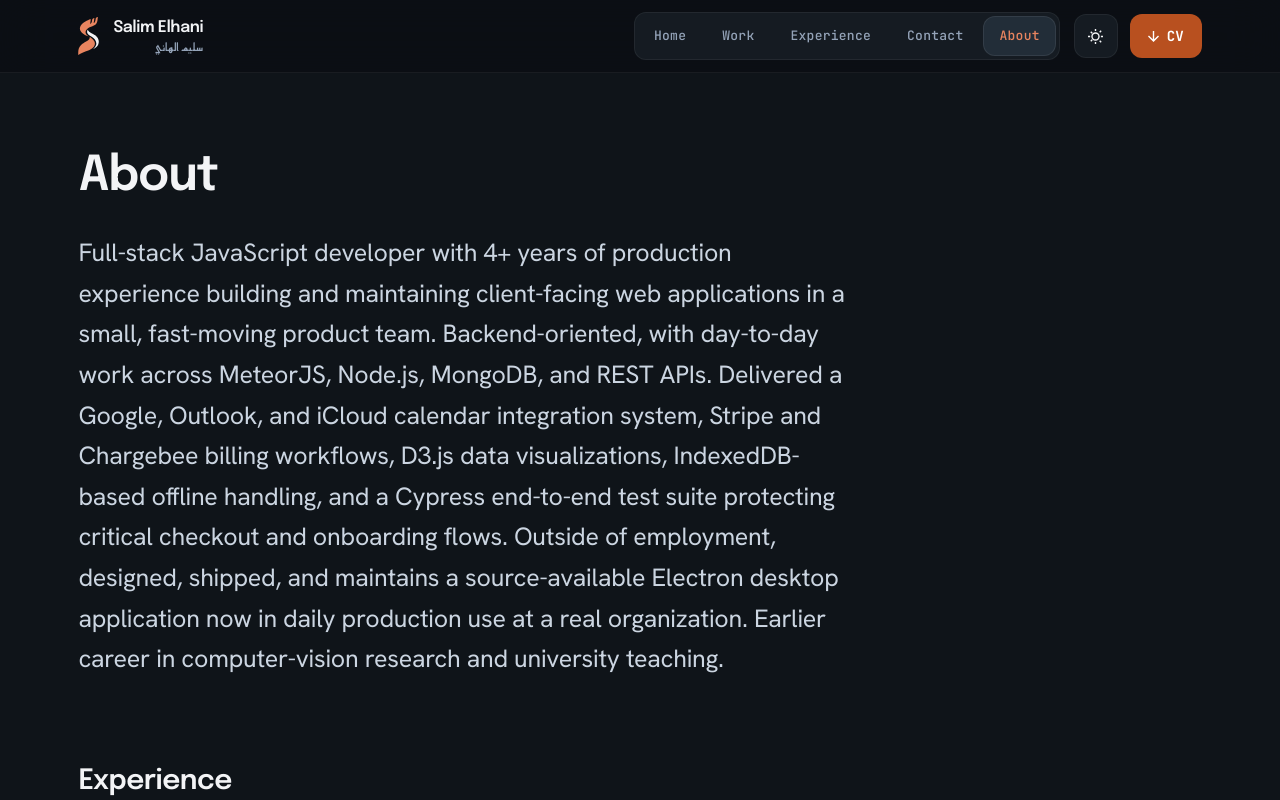
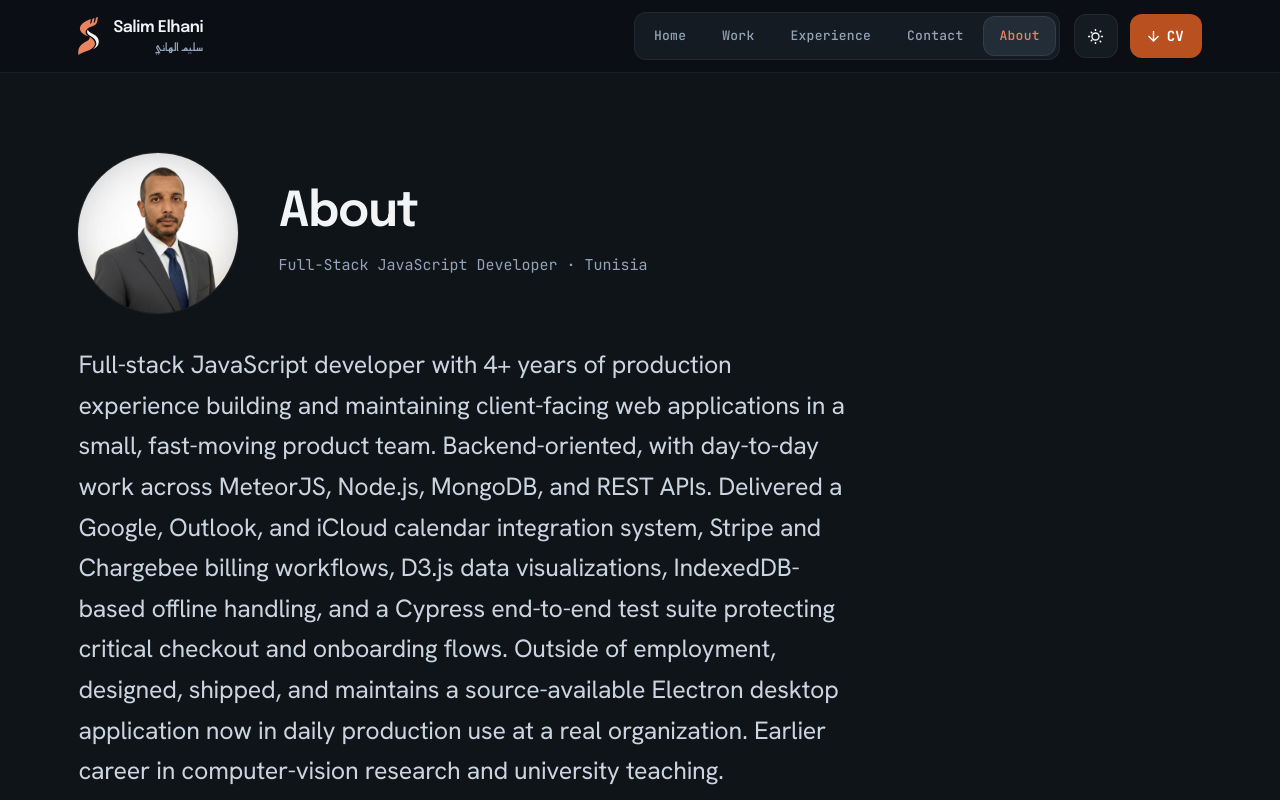
Before and after one commit to SalimElheni1/my-portfolio, a Next.js app: page /about in a window 1280 px wide. Shown: the top 800 px of the page. Built offline with nearby package versions, Linux system fonts and the light colour scheme; no server answers.

Commit message:
Enhance About page layout with profile image and details; update contact form for improved bot protection; refine site metadata and add profile image for structured data

```diff
--- a/app/about/page.tsx
+++ b/app/about/page.tsx
@@ -4,6 +4,8 @@ import { experience, education } from "@/content/experience";
 import { projects } from "@/content/project";
 import { SectionHeading } from "@/components/section-heading";
 import { pageMetadata } from "@/lib/site";
+import Image from "next/image";
+import photo from "@/public/salim-elhani.webp";
 
 export const metadata = pageMetadata({
   title: "About",
@@ -18,8 +20,27 @@ export default function AboutPage() {
   return (
     <div className="wrap py-14 sm:py-20">
       <div className="max-w-3xl">
-        <h1 className="font-display text-4xl font-semibold tracking-tighter text-heading sm:text-5xl">About</h1>
-        <p className="mt-8 text-lg leading-relaxed text-body sm:text-xl">{profile.summary}</p>
+        <div className="flex flex-col gap-8 sm:flex-row sm:items-center sm:gap-10">
+          <Image
+            src={photo}
+            alt={`Portrait of ${profile.name}`}
+            placeholder="blur"
+            loading="eager"
+            sizes="(min-width: 640px) 160px, 128px"
+            className="size-32 shrink-0 rounded-full object-cover ring-1 ring-line sm:size-40"
+          />
+          <div>
+            <h1 className="font-display text-4xl font-semibold tracking-tighter text-heading sm:text-5xl">
+              About
+            </h1>
+            <p className="mt-4 font-mono text-sm text-muted">
+              {profile.title} · {profile.location}
+            </p>
+          </div>
+        </div>
+        <p className="mt-8 text-lg leading-relaxed text-body sm:text-xl">
+          {profile.summary}
+        </p>
 
         <section aria-labelledby="experience-heading" className="mt-20">
           <SectionHeading id="experience-heading">Experience</SectionHeading>
@@ -32,14 +53,23 @@ export default function AboutPage() {
                   >
                     {item.role}, {item.organization}
                   </h3>
-                  <span className="shrink-0 font-mono text-xs text-muted">{item.period}</span>
+                  <span className="shrink-0 font-mono text-xs text-muted">
+                    {item.period}
+                  </span>
                 </div>
                 <p className="mt-1 text-sm text-muted">{item.location}</p>
-                {item.summary && <p className="mt-3 text-base leading-relaxed text-muted">{item.summary}</p>}
+                {item.summary && (
+                  <p className="mt-3 text-base leading-relaxed text-muted">
+                    {item.summary}
+                  </p>
+                )}
                 {item.highlights.length > 0 && (
                   <ul className="mt-4 flex flex-col gap-2">
                     {item.highlights.map((point) => (
-                      <li key={point} className="text-base leading-relaxed text-muted">
+                      <li
+                        key={point}
+                        className="text-base leading-relaxed text-muted"
+                      >
                         {point}
                       </li>
                     ))}
@@ -63,10 +93,15 @@ export default function AboutPage() {
                             sub.name
                           )}
                         </h4>
-                        <p className="mt-1 text-sm text-muted">{sub.description}</p>
+                        <p className="mt-1 text-sm text-muted">
+                          {sub.description}
+                        </p>
                         <ul className="mt-3 flex flex-col gap-2">
                           {sub.highlights.map((point) => (
-                            <li key={point} className="text-sm leading-relaxed text-muted">
+                            <li
+                              key={point}
+                              className="text-sm leading-relaxed text-muted"
+                            >
                               {point}
                             </li>
                           ))}
@@ -84,10 +119,16 @@ export default function AboutPage() {
           <SectionHeading id="project-heading">Personal project</SectionHeading>
           <div className="mt-8">
             <div className="flex flex-col gap-1 sm:flex-row sm:items-baseline sm:justify-between sm:gap-6">
-              <h3 className="font-display text-lg font-medium text-heading">{project.name}</h3>
-              <span className="shrink-0 font-mono text-xs text-muted">{project.period}</span>
+              <h3 className="font-display text-lg font-medium text-heading">
+                {project.name}
+              </h3>
+              <span className="shrink-0 font-mono text-xs text-muted">
+                {project.period}
+              </span>
             </div>
-            <p className="mt-3 text-base leading-relaxed text-muted">{project.description}</p>
+            <p className="mt-3 text-base leading-relaxed text-muted">
+              {project.description}
+            </p>
             <Link
               href={`/work/${project.slug}`}
               className="mt-4 inline-flex border-b border-accent-dim pb-0.5 font-display text-sm font-medium text-accent-ink transition-colors hover:border-accent-bright hover:text-ink"
@@ -106,10 +147,14 @@ export default function AboutPage() {
                 className="flex flex-col gap-1 sm:flex-row sm:items-baseline sm:justify-between sm:gap-6"
               >
                 <div>
-                  <p className="font-display text-base font-medium text-heading">{item.credential}</p>
+                  <p className="font-display text-base font-medium text-heading">
+                    {item.credential}
+                  </p>
                   <p className="text-sm text-muted">{item.institution}</p>
                 </div>
-                <span className="shrink-0 font-mono text-xs text-muted">{item.period}</span>
+                <span className="shrink-0 font-mono text-xs text-muted">
+                  {item.period}
+                </span>
               </li>
             ))}
           </ul>
@@ -120,7 +165,8 @@ export default function AboutPage() {
           <ul className="mt-8 flex flex-col gap-2 text-base text-muted">
             {profile.languages.map((lang) => (
               <li key={lang.name}>
-                <span className="text-heading">{lang.name}</span>, {lang.level.toLowerCase()}
+                <span className="text-heading">{lang.name}</span>,{" "}
+                {lang.level.toLowerCase()}
               </li>
             ))}
           </ul>
--- a/app/api/contact/route.ts
+++ b/app/api/contact/route.ts
@@ -1,6 +1,10 @@
 import { NextResponse } from "next/server";
 import { profile } from "@/content/profile";
-import { CONTACT_MAX_LENGTHS, contactSubjectLabel, isValidEmail } from "@/lib/contact";
+import {
+  CONTACT_MAX_LENGTHS,
+  contactSubjectLabel,
+  isValidEmail,
+} from "@/lib/contact";
 import { clientIp, createRateLimiter } from "@/lib/rate-limit";
 
 const RESEND_API_KEY = process.env.RESEND_API_KEY;
@@ -52,7 +56,12 @@ export async function POST(request: Request) {
   }
   // Only JSON: a text/plain or form POST is a "simple" request that any site
   // can send cross-origin without a CORS preflight.
-  if (!request.headers.get("content-type")?.toLowerCase().startsWith("application/json")) {
+  if (
+    !request.headers
+      .get("content-type")
+      ?.toLowerCase()
+      .startsWith("application/json")
+  ) {
     return fail("Invalid request.", 415);
   }
   if (Number(request.headers.get("content-length")) > MAX_BODY_BYTES) {
@@ -72,14 +81,18 @@ export async function POST(request: Request) {
 
   // The name goes into the email's subject line, so line breaks and other
   // control characters become plain spaces.
-  const name = typeof body.name === "string" ? body.name.replace(/[\s\p{Cc}]+/gu, " ").trim() : "";
+  const name =
+    typeof body.name === "string"
+      ? body.name.replace(/[\s\p{Cc}]+/gu, " ").trim()
+      : "";
   const email = typeof body.email === "string" ? body.email.trim() : "";
   const message = typeof body.message === "string" ? body.message.trim() : "";
   const subject = contactSubjectLabel(body.subject);
   // Honeypot: a field real visitors never see or fill in (hidden via CSS).
   // Bots that auto-fill every input tend to fill it — if it's non-empty,
   // pretend success without actually sending anything.
-  const honeypot = typeof body.hp_field === "string" ? body.hp_field.trim() : "";
+  const honeypot =
+    typeof body.hp_field === "string" ? body.hp_field.trim() : "";
 
   if (honeypot) {
     // Logged, so a real message caught here by mistake doesn't vanish without a trace.
@@ -125,7 +138,7 @@ export async function POST(request: Request) {
         "Content-Type": "application/json",
       },
       body: JSON.stringify({
-        from: "Portfolio Contact Form <onboarding@resend.dev>",
+        from: "Portfolio <contact@mail.salimelhani.tn>",
         to: [CONTACT_TO_EMAIL],
         reply_to: email,
         subject: `${subject}: new message from ${name} (via portfolio site)`,
--- a/components/home/contact-form.tsx
+++ b/components/home/contact-form.tsx
@@ -73,6 +73,11 @@ export function ContactForm() {
           name="hp_field"
           tabIndex={-1}
           autoComplete="off"
+          readOnly
+          defaultValue=""
+          data-1p-ignore // 1Password
+          data-lpignore="true" // LastPass
+          data-bwignore // Bitwarden
         />
       </div>
 
--- a/lib/site.ts
+++ b/lib/site.ts
@@ -3,11 +3,14 @@ import "server-only";
 import type { Metadata } from "next";
 import { profile } from "@/content/profile";
 import { projects } from "@/content/project";
+import photo from "@/public/salim-elhani.webp";
 
 function resolveSiteUrl(): string {
   if (process.env.SITE_URL) return process.env.SITE_URL;
   if (process.env.NODE_ENV === "production") {
-    throw new Error("SITE_URL is not set — set it to the site's public address (e.g. https://example.com) wherever the site is built and run.");
+    throw new Error(
+      "SITE_URL is not set — set it to the site's public address (e.g. https://example.com) wherever the site is built and run.",
+    );
   }
   return "http://localhost:3000";
 }
@@ -16,13 +19,28 @@ function resolveSiteUrl(): string {
 export const siteUrl = resolveSiteUrl();
 
 /** Every public page, for the sitemap. */
-export const sitePaths = ["/", "/about", ...projects.map((project) => `/work/${project.slug}`)];
+export const sitePaths = [
+  "/",
+  "/about",
+  ...projects.map((project) => `/work/${project.slug}`),
+];
 
 /** Link-preview fields every page shares. A page that sets openGraph replaces the layout's whole object, so pages spread these back in. */
-export const openGraphDefaults = { type: "website", siteName: profile.name } as const;
+export const openGraphDefaults = {
+  type: "website",
+  siteName: profile.name,
+} as const;
 
 /** A page's title, description, and canonical address, reused for its link preview (Open Graph and X). */
-export function pageMetadata({ title, description, path }: { title: string; description: string; path: string }): Metadata {
+export function pageMetadata({
+  title,
+  description,
+  path,
+}: {
+  title: string;
+  description: string;
+  path: string;
+}): Metadata {
   return {
     title,
     description,
@@ -38,8 +56,12 @@ export const personJsonLd = {
   name: profile.name,
   jobTitle: profile.title,
   url: siteUrl,
+  image: new URL(photo.src, siteUrl).toString(),
   sameAs: [profile.github.url, profile.linkedin.url],
   address: { "@type": "PostalAddress", addressCountry: "TN" },
   worksFor: { "@type": "Organization", name: "PerfectSoft" },
-  knowsAbout: [...profile.headlineStack.daily, ...profile.headlineStack.shipped],
+  knowsAbout: [
+    ...profile.headlineStack.daily,
+    ...profile.headlineStack.shipped,
+  ],
 };
```
Also changed, not shown: public/salim-elhani.webp (added).
